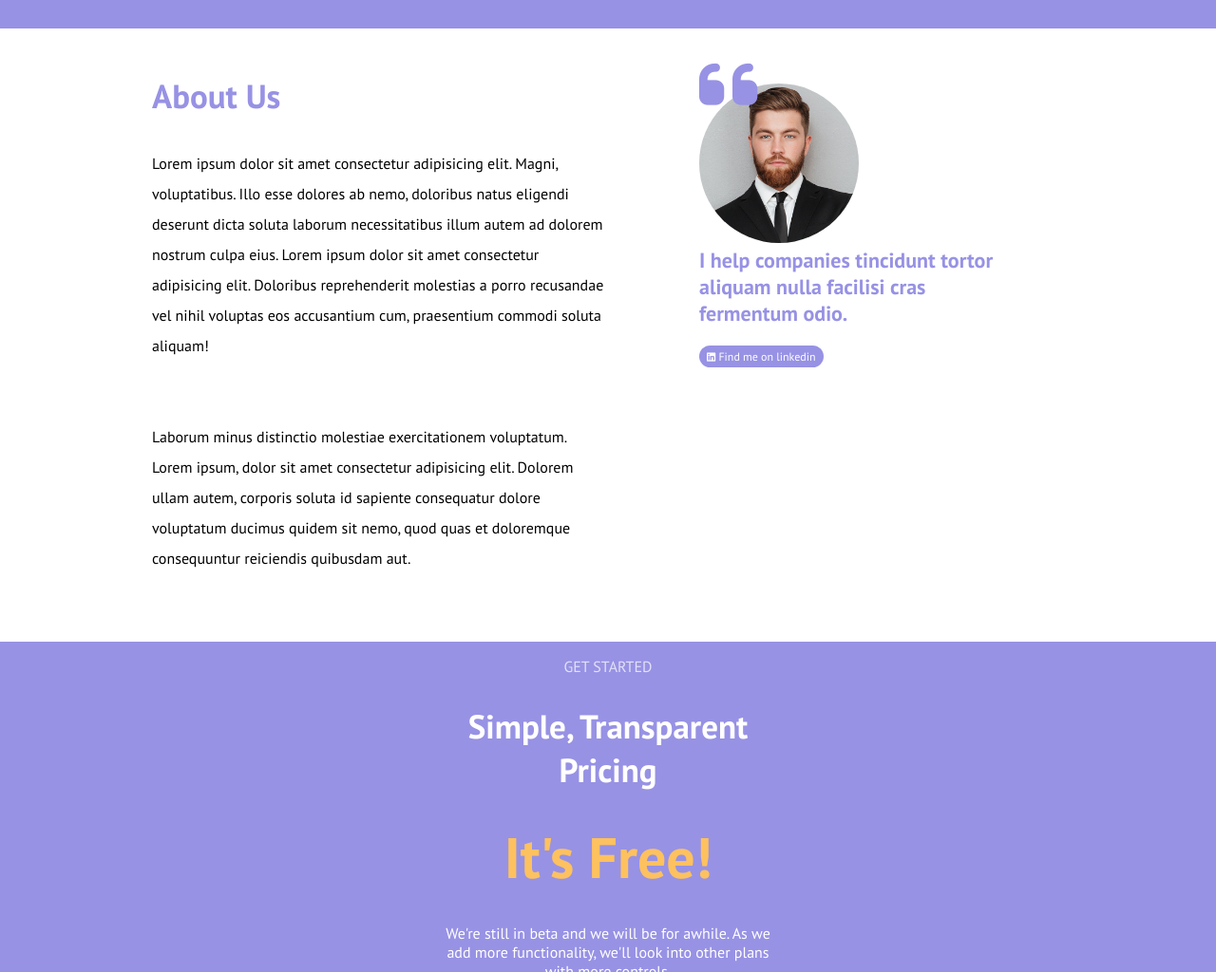
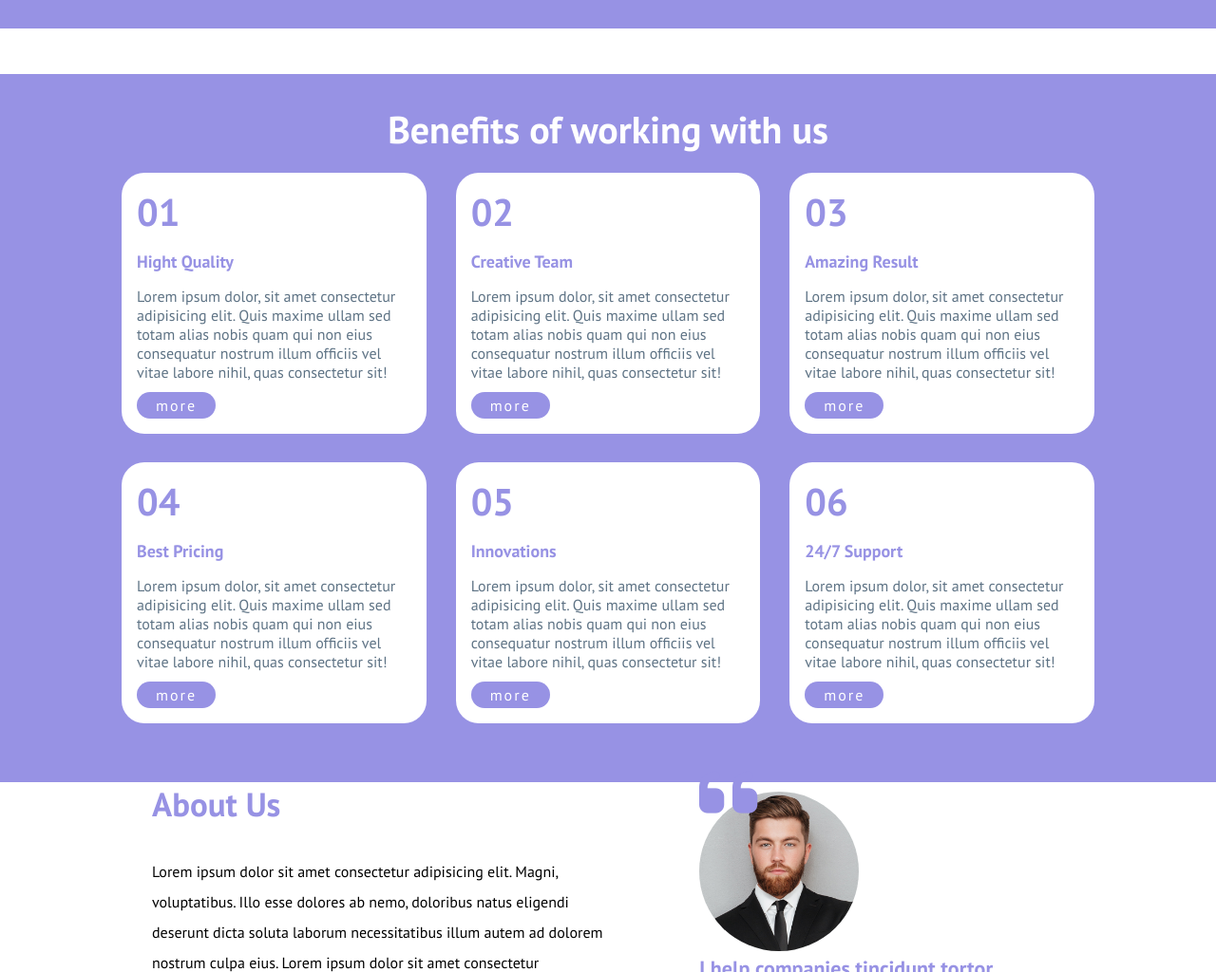
Before and after one commit to Pepesalezucchero/htmlcss-responsive-layout, a plain HTML site: page index.html in a window 1280 px wide. Shown: the part 2097-3121 px from the top of the page at 95% size. Drawn offline with Linux system fonts and the light colour scheme.

Commit message:
sezione benefits finita

```diff
--- a/css/style.css
+++ b/css/style.css
@@ -272,7 +272,92 @@ nav .non-mobile {
 
 
 
+/*sezione benefici*/
 
+.benefits {
+    background-color: #9792e4;
+}
+
+.benefits .container {
+    margin: 0 auto 1rem auto;
+    width: 90%;
+    padding: 2rem 0;
+
+}
+
+.benefits h2 {
+    color: white;
+    text-align: center;
+    margin-bottom: 20px;
+    font-size: 40px;
+}
+
+.benefits .col {
+    width: 100%;
+    min-height: 200px;
+    margin-bottom: 30px;
+    border-radius: 24px;
+    background-color: white;
+    padding-bottom: 20px;
+}
+
+.benefits .container-col {
+    width: 90%;
+    margin: auto;
+}
+
+.container-col h2, .container-col h4 {
+    color: #9792e4;
+}
+
+.container-col h4 {
+    font-size: 18px;
+}
+
+.container-col p {
+    color: #5e7385;
+}
+
+.container-col h2, .container-col h4, .container-col p {
+    text-align: start;
+    margin: 15px 0;
+}
+
+.benefits .button-benefits {
+    background-color: #9792e4;
+    color: white;
+    letter-spacing: 2px;
+    padding: 4px 20px;
+}
+
+/*tablet*/
+
+@media all and (min-width: 767px) {
+
+    .benefits .row {
+        display: flex;
+        flex-wrap: wrap;
+        justify-content: space-between;
+    }
+
+    .benefits .col {
+        width: 48%;
+    }
+}
+
+/*desktop*/
+
+@media all and (min-width: 1199px) {
+
+    .benefits .container {
+        width: 80%;
+        margin: auto;
+    }
+
+    .benefits .col {
+        width: calc((100% / 3) - 2% );
+    }
+}
 
 
 
--- a/index.html
+++ b/index.html
@@ -166,9 +166,116 @@
             </section>
 
             <!--benefici-->
-            <section>
+            <section class="benefits">
+
+                <div class="container">
+
+                    <h2>Benefits of working with us</h2>
+
+                    <div class="row">
+
+                        <div class="col">
+
+                            <div class="container-col">
+
+                                <h2>01</h2>
+
+                                <h4>Hight Quality</h4>
+
+                                <p>Lorem ipsum dolor, sit amet consectetur adipisicing elit. Quis maxime ullam sed totam alias nobis quam qui non eius consequatur nostrum illum officiis vel vitae labore nihil, quas consectetur sit!</p>
+
+                                <a href="#" class="button button-benefits">more</a>
+
+                            </div>
+
+                        </div>
+
+                        <div class="col">
+
+                            <div class="container-col">
+
+                                <h2>02</h2>
+
+                                <h4>Creative Team</h4>
+
+                                <p>Lorem ipsum dolor, sit amet consectetur adipisicing elit. Quis maxime ullam sed totam alias nobis quam qui non eius consequatur nostrum illum officiis vel vitae labore nihil, quas consectetur sit!</p>
+
+                                <a href="#" class="button button-benefits">more</a>
+
+                            </div>
+
+                        </div>
+                        <div class="col">
+
+                            <div class="container-col">
+
+                                <h2>03</h2>
+
+                                <h4>Amazing Result</h4>
+
+                                <p>Lorem ipsum dolor, sit amet consectetur adipisicing elit. Quis maxime ullam sed totam alias nobis quam qui non eius consequatur nostrum illum officiis vel vitae labore nihil, quas consectetur sit!</p>
+
+                                <a href="#" class="button button-benefits">more</a>
+
+                            </div>
 
 
+                        </div>
+
+                        <div class="col">
+
+                            <div class="container-col">
+
+                                <h2>04</h2>
+
+                                <h4>Best Pricing</h4>
+
+                                <p>Lorem ipsum dolor, sit amet consectetur adipisicing elit. Quis maxime ullam sed totam alias nobis quam qui non eius consequatur nostrum illum officiis vel vitae labore nihil, quas consectetur sit!</p>
+
+                                <a href="#" class="button button-benefits">more</a>
+
+                            </div>
+
+
+                        </div>
+
+                        <div class="col">
+
+                            <div class="container-col">
+
+                                <h2>05</h2>
+
+                                <h4>Innovations</h4>
+
+                                <p>Lorem ipsum dolor, sit amet consectetur adipisicing elit. Quis maxime ullam sed totam alias nobis quam qui non eius consequatur nostrum illum officiis vel vitae labore nihil, quas consectetur sit!</p>
+
+                                <a href="#" class="button button-benefits">more</a>
+
+                            </div>
+
+
+                        </div>
+
+                        <div class="col">
+
+                            <div class="container-col">
+
+                                <h2>06</h2>
+
+                                <h4>24/7 Support</h4>
+
+                                <p>Lorem ipsum dolor, sit amet consectetur adipisicing elit. Quis maxime ullam sed totam alias nobis quam qui non eius consequatur nostrum illum officiis vel vitae labore nihil, quas consectetur sit!</p>
+
+                                <a href="#" class="button button-benefits">more</a>
+
+                            </div>
+
+
+                        </div>
+
+                    </div>
+
+                </div>
 
             </section>
 
```
